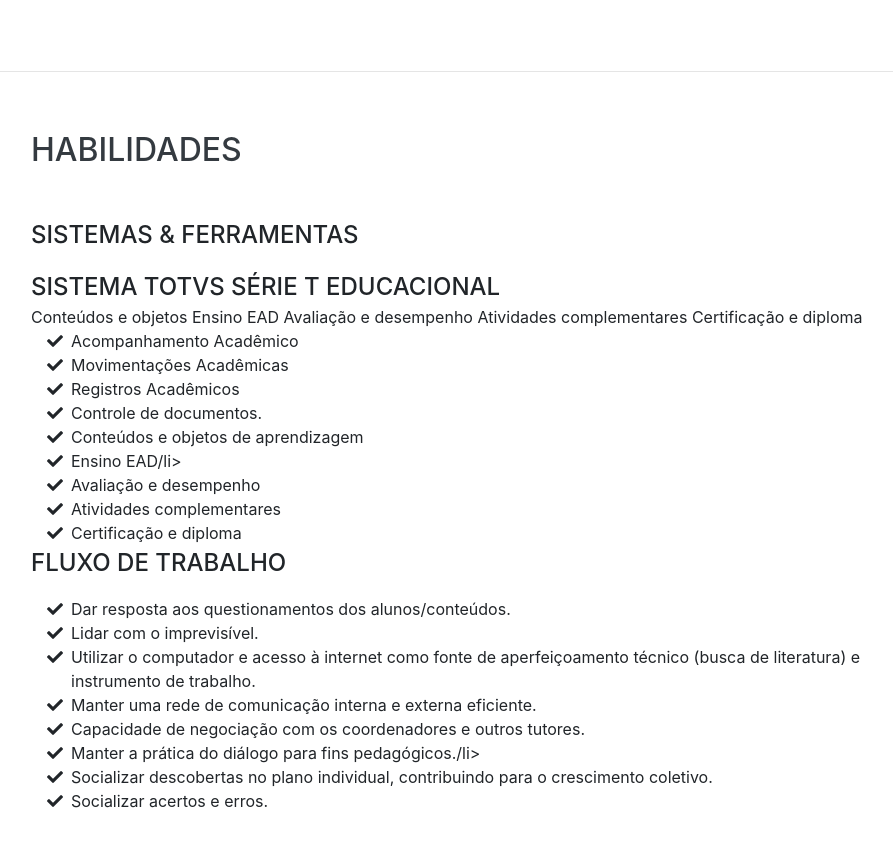
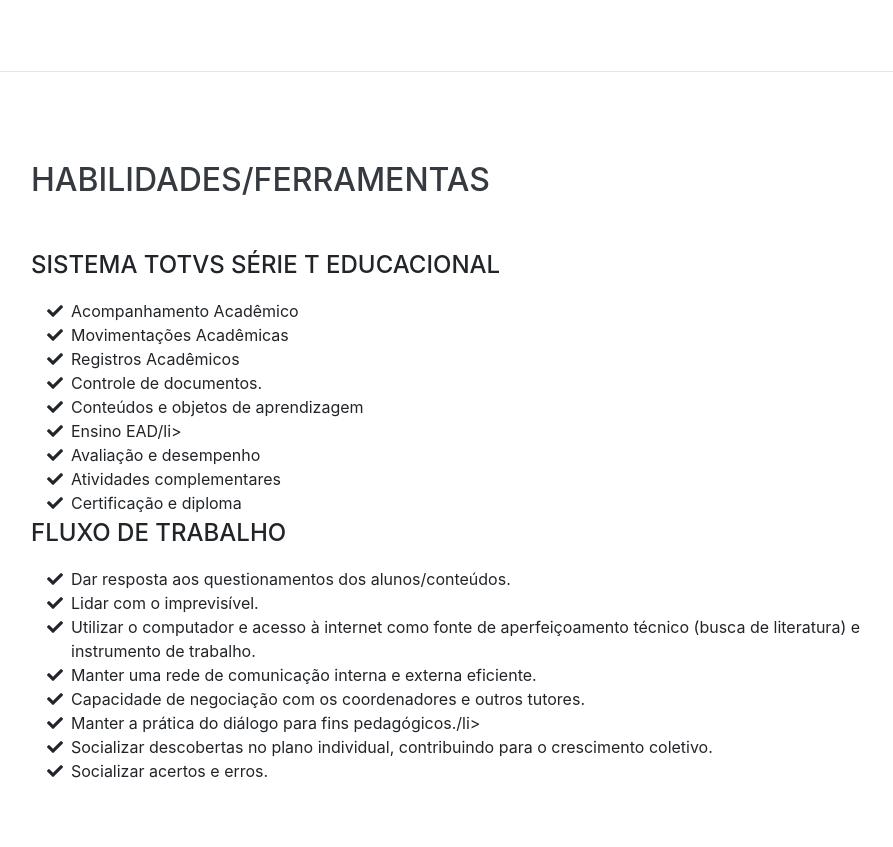
Before and after one commit to marinagarcia89/marinagarcia89.github.io, a website with bundled scripts: page pages/index.html in a window 1280 px wide. Shown: the part 2460-3307 px from the top of the page, without its empty margins (289-1182 px from the left). Built offline with nearby package versions, Linux system fonts and the light colour scheme; a web font is replaced by a local one.

Commit message:
ATUALIZAR ARQUIVO HOJEsss

```diff
--- a/pages/index.html
+++ b/pages/index.html
@@ -184,18 +184,13 @@
 
     <section class="resume-section p-3 p-lg-5 d-flex align-items-center" id="skills">
       <div class="w-100">
-        <h2 class="mb-5">Habilidades</h2>
+        <h2 class="mb-5">Habilidades/Ferramentas</h2>
 
-        <div class="subheading mb-3">Sistemas & Ferramentas</div>
-        <div class="subheading mb-0">Sistema TOTVS  série T Educacional</div>
+        <div class="subheading mb-3">Sistema TOTVS  série T Educacional</div>
 
-Conteúdos e objetos
-Ensino EAD
-Avaliação e desempenho
-Atividades complementares
-Certificação e diploma
 
- <ul class="fa-ul mb-0">
+
+ 		<ul class="fa-ul mb-0">
 			<li>
 			<i class="fa-li fa fa-check"></i>
 				Acompanhamento Acadêmico</li>
```
